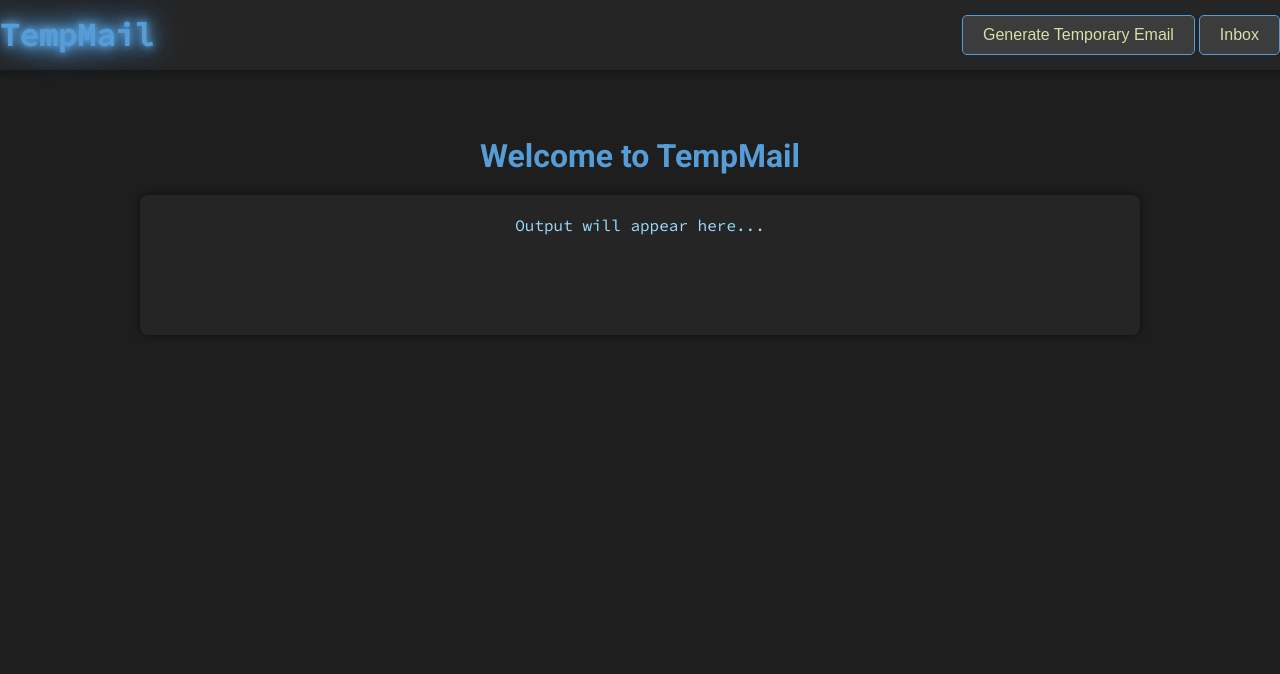
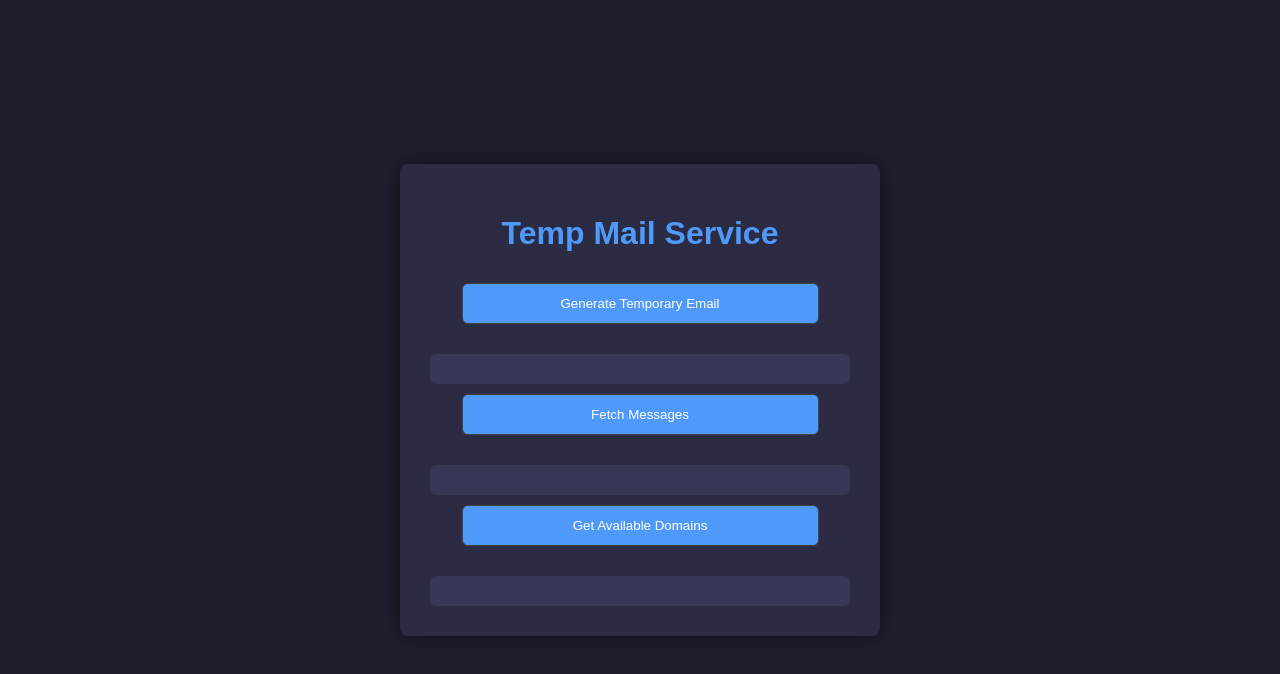
Before and after one commit to Lucifurge/EpheMail, a plain HTML site: page index.html in a window 1280 px wide. Drawn offline with Linux system fonts and the light colour scheme.

Commit message:
Update index.html

```diff
--- a/index.html
+++ b/index.html
@@ -3,198 +3,179 @@
 <head>
     <meta charset="UTF-8">
     <meta name="viewport" content="width=device-width, initial-scale=1.0">
-  <title>TempMail - Temporary Email Generator</title>
-  <link href="https://fonts.googleapis.com/css2?family=Roboto:wght@400;500;700&family=Source+Code+Pro:wght@400;500&display=swap" rel="stylesheet">
+    <title>Temp Mail Service</title>
     <style>
-    /* Global Styles */
         body {
-      font-family: 'Roboto', sans-serif;
-      background: #1e1e1e;
-      color: #d4d4d4;
+            font-family: Arial, sans-serif;
+            background-color: #1e1e2f; /* Visual Studio Blue */
+            color: white;
             margin: 0;
             padding: 0;
             display: flex;
-      flex-direction: column;
+            justify-content: center;
             align-items: center;
             height: 100vh;
         }
-
-    /* Navbar */
-    .navbar {
-      width: 100%;
+        .container {
+            background-color: #2b2b44;
+            padding: 30px;
+            border-radius: 8px;
+            width: 420px;
+            text-align: center;
+            box-shadow: 0 0 20px rgba(0, 0, 0, 0.5);
+        }
+        h1 {
+            color: #4f99fb; /* Light Blue color */
+        }
+        input, button {
+            width: 85%;
+            padding: 12px;
+            margin: 10px 0;
+            border-radius: 6px;
+            border: 1px solid #444;
+            outline: none;
+            background-color: #3a3a59;
+            color: white;
+        }
+        button {
+            background-color: #4f99fb; /* Blue color for buttons */
+            cursor: pointer;
+        }
+        button:hover {
+            background-color: #4079c2;
+        }
+        .info {
+            margin-top: 20px;
             padding: 15px;
-      background: #252526;
-      display: flex;
-      justify-content: space-between;
-      align-items: center;
-      box-shadow: 0 0 10px rgba(0, 0, 0, 0.5);
+            background-color: #373757;
+            border-radius: 6px;
         }
-    .navbar h1 {
-      color: #569cd6;
-      font-family: 'Source Code Pro', monospace;
-      margin: 0;
-      text-shadow: 0 0 10px #569cd6;
-    }
-    .navbar button {
-      background-color: #3c3c3c;
-      border: 1px solid #569cd6;
-      padding: 10px 20px;
-      color: #dcdcaa;
-      cursor: pointer;
-      font-size: 1rem;
-      border-radius: 5px;
-      transition: 0.3s;
-    }
-    .navbar button:hover {
-      background-color: #569cd6;
-      color: white;
-      box-shadow: 0 0 15px #569cd6;
-    }
-
-    /* Content */
-    .container {
-      width: 100%;
-      max-width: 1000px;
-      padding: 20px;
-      margin-top: 20px;
-      text-align: center;
-    }
-    .section-title {
-      font-size: 2rem;
-      margin-bottom: 20px;
-      color: #569cd6;
-    }
-
-    .output {
-      background: #252526;
-      padding: 20px;
-      border-radius: 8px;
-      box-shadow: 0 0 10px rgba(0, 0, 0, 0.5);
-      color: #9cdcfe;
-      font-family: 'Source Code Pro', monospace;
-      margin-top: 20px;
-      min-height: 100px;
-    }
-
-    /* Email List Styles */
         .email-list {
             margin-top: 20px;
-      display: grid;
-      grid-template-columns: repeat(3, 1fr);
-      gap: 15px;
+            padding: 15px;
+            background-color: #373757;
+            border-radius: 6px;
+            max-height: 200px;
+            overflow-y: auto;
         }
         .email-item {
-      background: #2a2a2a;
-      border-radius: 8px;
-      padding: 15px;
-      transition: 0.3s;
-      cursor: pointer;
+            margin: 10px 0;
+            background-color: #2b2b44;
+            padding: 10px;
+            border-radius: 6px;
         }
-    .email-item:hover {
-      background-color: #569cd6;
-      box-shadow: 0 0 15px #569cd6;
+        .email-item button {
+            margin-left: 10px;
+            background-color: #d93d3d;
         }
-    .email-item h3 {
-      color: #dcdcaa;
-      font-size: 1.1rem;
-    }
-    .email-item p {
-      color: #c8c8c8;
-      font-size: 0.9rem;
-    }
-
-    /* Animation */
-    @keyframes glowing {
-      0% { text-shadow: 0 0 5px #569cd6, 0 0 10px #569cd6, 0 0 20px #569cd6, 0 0 30px #569cd6; }
-      50% { text-shadow: 0 0 10px #569cd6, 0 0 20px #569cd6, 0 0 30px #569cd6, 0 0 40px #569cd6; }
-      100% { text-shadow: 0 0 5px #569cd6, 0 0 10px #569cd6, 0 0 20px #569cd6, 0 0 30px #569cd6; }
-    }
-    .neon-text {
-      animation: glowing 1.5s infinite alternate;
+        .email-item button:hover {
+            background-color: #c82b2b;
         }
     </style>
 </head>
 <body>
-  <div class="navbar">
-    <h1 class="neon-text">TempMail</h1>
-    <div>
-      <button id="createEmailBtn">Generate Temporary Email</button>
-      <button id="inboxBtn">Inbox</button>
-    </div>
-  </div>
+    <div class="container">
+        <h1>Temp Mail Service</h1>
+        <button onclick="generateEmail()">Generate Temporary Email</button>
+        <div id="email-container" class="info"></div>
 
-  <div class="container">
-    <h2 class="section-title">Welcome to TempMail</h2>
-    <div id="content"></div>
-    <div id="output" class="output">Output will appear here...</div>
+        <button onclick="fetchMessages()">Fetch Messages</button>
+        <div id="messages-container" class="email-list"></div>
+
+        <button onclick="fetchDomains()">Get Available Domains</button>
+        <div id="domains-container" class="info"></div>
     </div>
 
     <script>
-    const apiBaseUrl = "https://eppheapi-production.up.railway.app/api"; // Your deployed API URL
-    const outputDiv = document.getElementById('output');
-    const contentDiv = document.getElementById('content');
+        const apiBase = "http://api.temp-mail.org/request";
+        let emailAddress = '';
 
-    // Generate Temporary Email
-    document.getElementById('createEmailBtn').addEventListener('click', async () => {
-      outputDiv.innerHTML = 'Generating a temporary email...';
+        // Function to generate a new temporary email address
+        async function generateEmail() {
             try {
-        const response = await fetch(`${apiBaseUrl}/create-email`);
+                const response = await fetch(`${apiBase}/mail/id/md5/`);
                 const data = await response.json();
-        const email = data.email;
-        outputDiv.innerHTML = `Temporary Email Created: <strong>${email}</strong>`;
+                emailAddress = data.mail_address;
+                document.getElementById('email-container').innerHTML = `
+                    <p>Temporary Email: <strong>${emailAddress}</strong></p>
+                    <button onclick="fetchMessages()">Fetch Emails for ${emailAddress}</button>
+                `;
             } catch (error) {
-        outputDiv.innerHTML = `Error: ${error.message}`;
+                console.error('Error generating email:', error);
             }
-    });
+        }
 
-    // Fetch Inbox
-    document.getElementById('inboxBtn').addEventListener('click', async () => {
-      outputDiv.innerHTML = 'Loading inbox...';
+        // Function to fetch messages for the generated email address
+        async function fetchMessages() {
+            if (!emailAddress) {
+                alert("Please generate an email first!");
+                return;
+            }
+
+            const emailHash = md5(emailAddress);
             try {
-        const response = await fetch(`${apiBaseUrl}/emails`);
-        const emails = await response.json();
+                const response = await fetch(`${apiBase}/mail/id/${emailHash}/format/json/`);
+                const messages = await response.json();
 
-        contentDiv.innerHTML = '<h3>Inbox</h3>';
-        const emailList = document.createElement('div');
-        emailList.classList.add('email-list');
+                if (messages.length === 0) {
+                    document.getElementById('messages-container').innerHTML = "No messages found!";
+                } else {
+                    const messageList = messages.map(msg => `
+                        <div class="email-item">
+                            <strong>From:</strong> ${msg.mail_from} <br>
+                            <strong>Subject:</strong> ${msg.mail_subject} <br>
+                            <button onclick="viewMessage('${msg.mail_id}')">View</button>
+                            <button onclick="deleteMessage('${msg.mail_id}')">Delete</button>
+                        </div>
+                    `).join('');
+                    document.getElementById('messages-container').innerHTML = messageList;
+                }
+            } catch (error) {
+                console.error('Error fetching messages:', error);
+            }
+        }
 
-        emails.forEach(email => {
-          const emailItem = document.createElement('div');
-          emailItem.classList.add('email-item');
-          emailItem.innerHTML = `
-            <h3>${email.subject}</h3>
-            <p>From: ${email.sender}</p>
-            <p>Preview: ${email.preview}</p>
-          `;
-          emailItem.addEventListener('click', () => showEmailDetails(email.id));
-          emailList.appendChild(emailItem);
-        });
+        // Function to view the content of a specific message
+        async function viewMessage(mailId) {
+            try {
+                const response = await fetch(`${apiBase}/source/id/${mailId}/`);
+                const data = await response.json();
+                alert(`Message Content: \n\n${data.mail_text}`);
+            } catch (error) {
+                console.error('Error viewing message:', error);
+            }
+        }
 
-        contentDiv.appendChild(emailList);
-        outputDiv.innerHTML = 'Inbox loaded successfully!';
+        // Function to delete a specific email by its mail_id
+        async function deleteMessage(mailId) {
+            try {
+                const response = await fetch(`${apiBase}/delete/id/${mailId}/`);
+                const data = await response.json();
+                alert('Message deleted successfully!');
+                fetchMessages(); // Refresh the message list
             } catch (error) {
-        outputDiv.innerHTML = `Error: ${error.message}`;
+                console.error('Error deleting message:', error);
             }
-    });
+        }
 
-    // Show Email Details
-    const showEmailDetails = async (emailId) => {
-      outputDiv.innerHTML = 'Loading email details...';
+        // Function to fetch available domains for generating email addresses
+        async function fetchDomains() {
             try {
-        const response = await fetch(`${apiBaseUrl}/email/${emailId}`);
-        const email = await response.json();
+                const response = await fetch(`${apiBase}/domains/`);
+                const domains = await response.json();
+                const domainList = domains.map(domain => `
+                    <p><strong>Domain:</strong> ${domain}</p>
+                `).join('');
+                document.getElementById('domains-container').innerHTML = domainList;
+            } catch (error) {
+                console.error('Error fetching domains:', error);
+            }
+        }
 
-        contentDiv.innerHTML = `
-          <h3>${email.subject}</h3>
-          <p><strong>From:</strong> ${email.sender}</p>
-          <p><strong>Body:</strong> ${email.body}</p>
-        `;
-
-        outputDiv.innerHTML = 'Email details loaded successfully!';
-      } catch (error) {
-        outputDiv.innerHTML = `Error: ${error.message}`;
+        // Function to generate MD5 hash (needed for request)
+        function md5(string) {
+            return crypto.createHash('md5').update(string).digest('hex');
         }
-    };
     </script>
 </body>
 </html>
```
Lines whose indentation alone changed are shown as unchanged.
